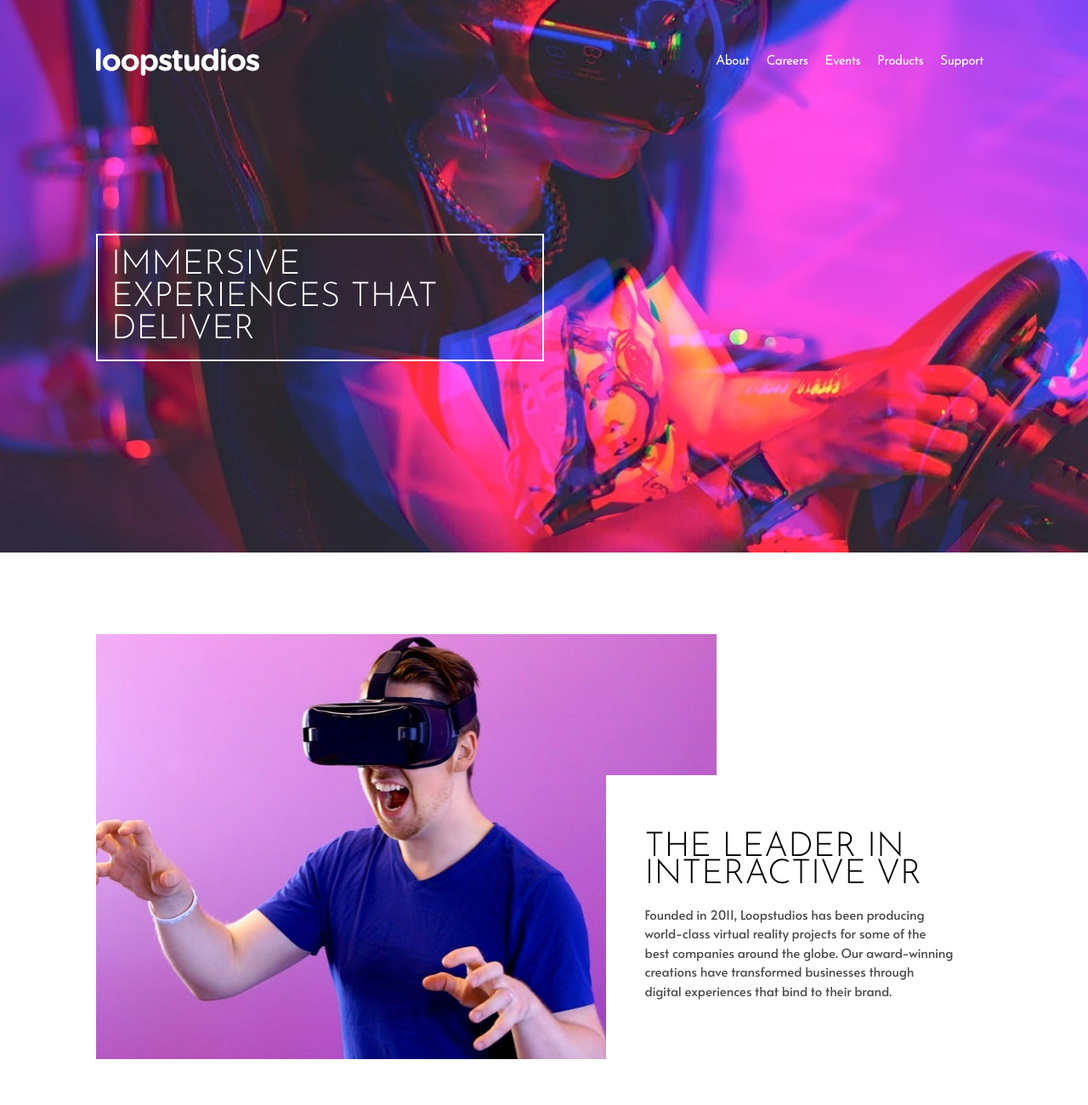
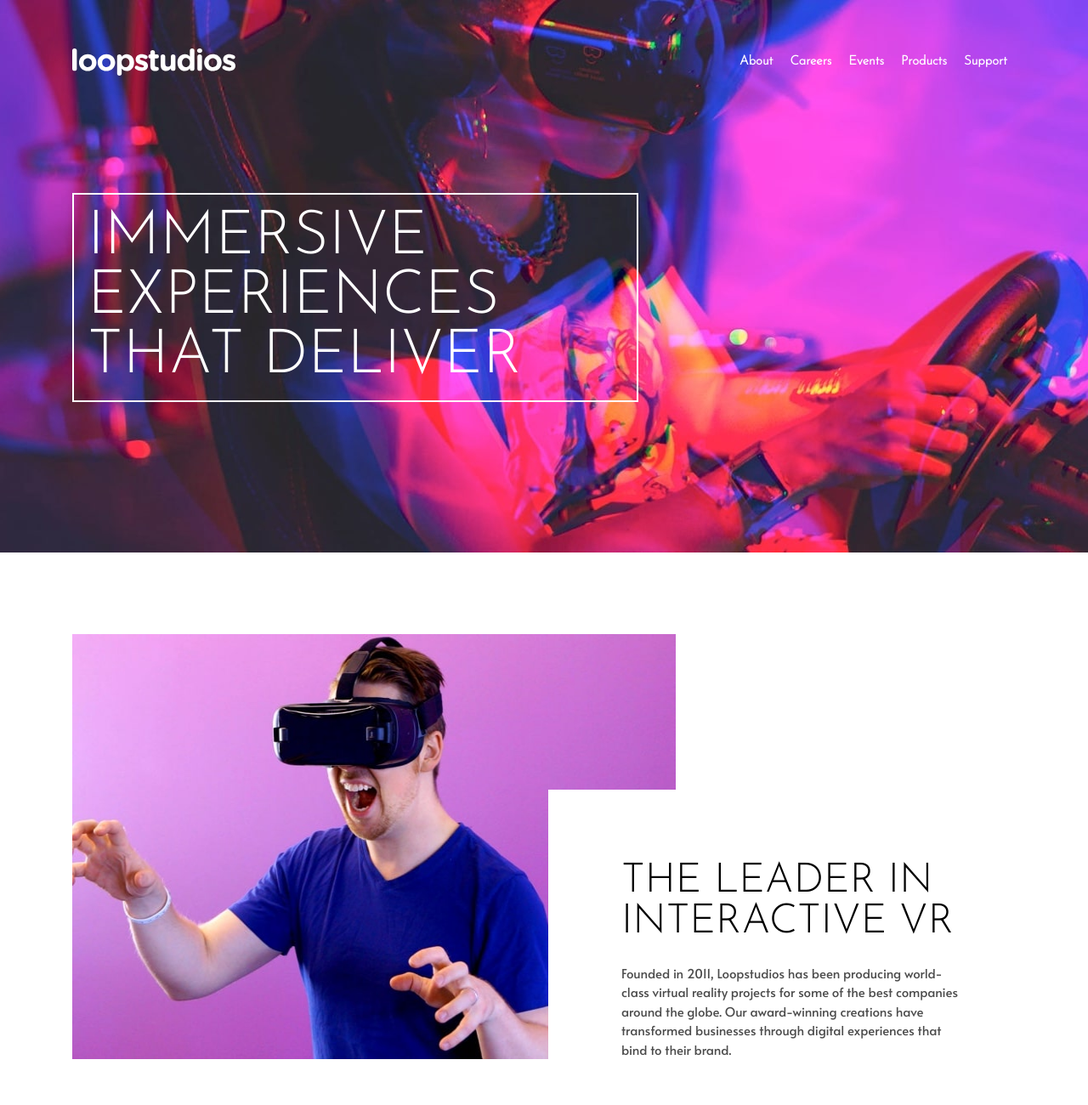
Before and after one commit to Suleeyman/FM-4-Loopstudios, a plain HTML site: page docs/index.html in a window 1280 px wide. Shown: the top 1300 px of the page at 85% size. Drawn offline with Linux system fonts and the light colour scheme.

Commit message:
update responsive

```diff
--- a/docs/libs/_placeholders.scss
+++ b/docs/libs/_placeholders.scss
@@ -1,5 +1,5 @@
 %container {
-    max-width: 1054px;
+    max-width: 1110px;
     width: calc(100% - 48px);
     margin-left: auto;
     margin-right: auto;
--- a/docs/main.scss
+++ b/docs/main.scss
@@ -282,9 +282,6 @@ footer {
     }
 
     .container {
-        h1 {
-            width: 50%;
-        }
 
         nav {
 
@@ -385,17 +382,21 @@ footer {
 
 }
 
-@media screen and (min-width: 1101px) {
-    .galerie {
-        grid-template-columns: repeat(4, 256px);
-    }
+@media screen and (min-width: 1054px) {
+
+
 }
 
-@media screen and (min-width: 1054px) {
+@media screen and (min-width: 1111px) {
+    h1 {
+        width: 60%;
+        font-size: 72px;
+        line-height: 70px;
+    }
 
     .vr {
         display: grid;
-        grid-template: 166px 334px / 600px 130px 324px;
+        grid-template: 183px 317px / 560px 150px 371px;
 
         img.desktop {
             height: 100%;
@@ -406,29 +407,35 @@ footer {
         aside {
             text-align: left;
             display: flex;
+            height: 100%;
             flex-direction: column;
-            grid-column: 2 / -1;
+            justify-content: flex-end;
+            grid-column: 2 / span 2;
             grid-row: 2 / -1;
             background-color: #fff;
+            width: 95%;
 
             h2 {
-                margin-top: auto;
-                font-size: 40px;
+                margin: 0;
+                margin-top: 96px;
+                padding-bottom: 25px;
+                font-size: 48px;
+                line-height: 48px;
             }
-            h2, p {
-                width: 80%;
-                margin-left: auto;
-                margin-right: auto;
+
+            p,h2 {
+                margin-left: 86px;
             }
 
             p {
                 line-height: 1.5;
                 opacity: 0.7;
-                margin-bottom: auto;
             }
+        }
+    }
 
-        }
-
+    .galerie {
+        grid-template-columns: repeat(4, 256px);
     }
 }
 
```
Also changed, not shown: docs/main.css, 1 other file.
